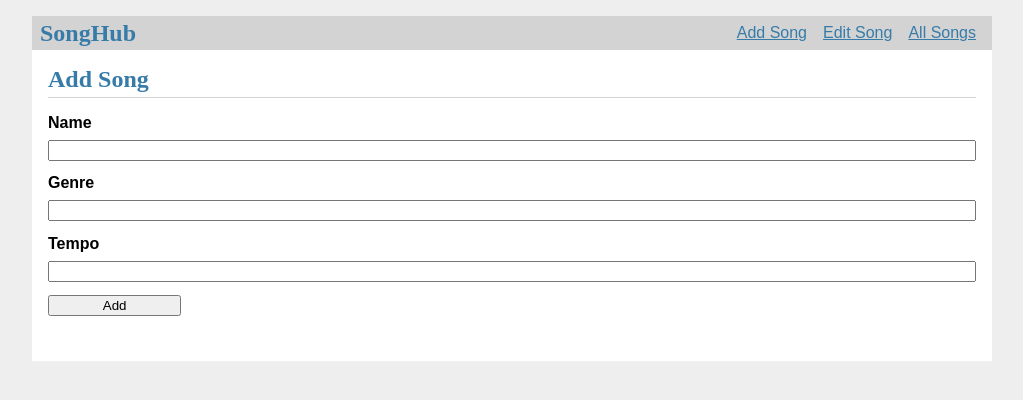
After one commit to seanluo1/cs411_project, a Flask app: page /add_song in a window 1280 px wide. The commit adds this page. Shown: the top 400 px of the page, without its empty margins (128-1151 px from the left). Run offline with Flask 2, Linux system fonts and the light colour scheme.

Commit message:
add routes and pages to add and view songs

```diff
--- a/app/__init__.py
+++ b/app/__init__.py
@@ -25,19 +25,17 @@ def create_app(test_config=None):
     except OSError:
         pass
 
-    # a simple page that says hello
-    @app.route('/hello')
-    def hello():
-        return 'Hello, World!'
-
     from . import db
     db.init_app(app)
 
-    from . import routes
-    app.register_blueprint(routes.index_blueprint)
+    # from routes import test
+    # app.register_blueprint(routes.index_blueprint)
 
     from . import auth
     app.register_blueprint(auth.bp)
+
+    from . import songs
+    app.register_blueprint(songs.bp)
 
     from . import home
     app.register_blueprint(home.bp)
--- /dev/null
+++ b/app/songs.py
@@ -0,0 +1,46 @@
+from flask import (
+    Blueprint, flash, g, redirect, render_template, request, url_for
+)
+from werkzeug.exceptions import abort
+from app.auth import login_required
+from app.db import get_db
+import json
+
+bp = Blueprint('songs', __name__)
+
+@bp.route('/add_song', methods=('GET', 'POST'))
+def add_song():
+    if request.method == 'POST':
+        db = get_db()
+
+        name = request.form['song_name']
+        genre = request.form['genre']
+        tempo = request.form['tempo']
+
+
+
+        db.execute(
+        'INSERT INTO Song (SongName, Genre, Tempo) VALUES (?, ?, ?)',
+        (name, genre, tempo))
+
+        db.commit()
+
+    return render_template('nav_bar/add_song.html')
+
+@bp.route("/all_songs")
+def all_songs():
+    db_instance = get_db()
+    user_table = db_instance.execute("SELECT * FROM Song")
+    all_songs = {}
+
+    for item in user_table.fetchall():
+        temp_dict = {}
+        user_id = item[0]
+        temp_dict["song_name"] = item[1]
+        temp_dict["genre"] = item[2]
+        temp_dict["tempo"] = item[3]
+        all_songs[user_id]= temp_dict
+
+    print(all_songs)
+
+    return render_template("nav_bar/my_songs.html", data = all_songs)
--- /dev/null
+++ b/app/templates/logged_in_base.html
@@ -0,0 +1,20 @@
+<!doctype html>
+<title>{% block title %}{% endblock %} - SongHub</title>
+<link rel="stylesheet" href="{{ url_for('static', filename='style.css') }}">
+<nav>
+  <h1>SongHub</h1>
+  <ul>
+      <li><a href="{{ url_for('songs.add_song') }}">Add Song</a>
+      <li><a href="{{ url_for('home.index') }}">Edit Song</a>
+      <li><a href="{{ url_for('songs.all_songs') }}">All Songs</a>
+  </ul>
+</nav>
+<section class="content">
+  <header>
+    {% block header %}{% endblock %}
+  </header>
+  {% for message in get_flashed_messages() %}
+    <div class="flash">{{ message }}</div>
+  {% endfor %}
+  {% block content %}{% endblock %}
+</section>
--- /dev/null
+++ b/app/templates/nav_bar/add_song.html
@@ -0,0 +1,17 @@
+{% extends 'logged_in_base.html' %}
+
+{% block header %}
+  <h1>{% block title %}Add Song{% endblock %}</h1>
+{% endblock %}
+
+{% block content %}
+  <form method="post">
+    <label for="song_name"> Name</label>
+    <input name="song_name" id="song_name" required>
+    <label for="genre">Genre</label>
+    <input type="genre" name="genre" id="genre" required>
+    <label for="tempo">Tempo</label>
+    <input type="tempo" name="tempo" id="tempo" required>
+    <input type="submit" value="Add">
+  </form>
+{% endblock %}
```
Also changed, not shown: app/templates/home/index.html (+5 -6 lines), app/templates/nav_bar/my_songs.html (added, +15 -0 lines).
